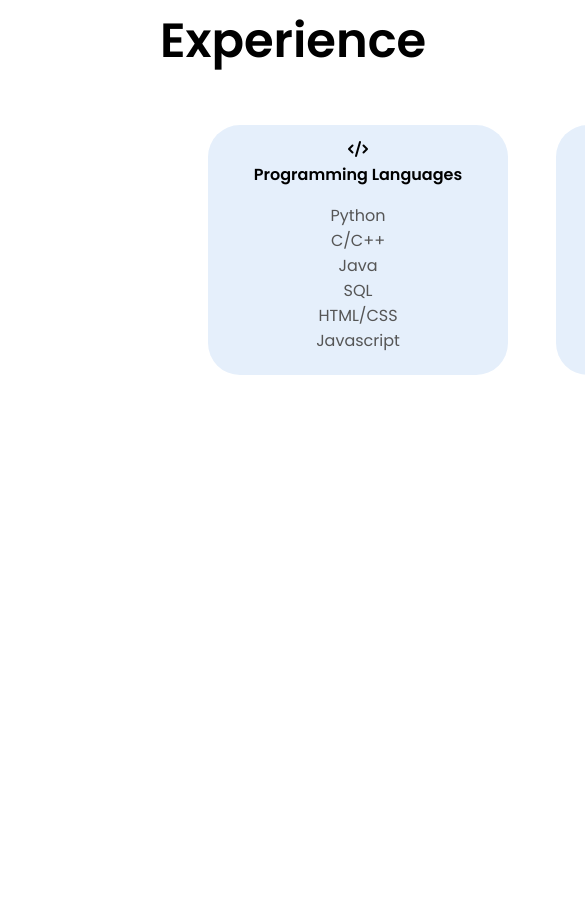
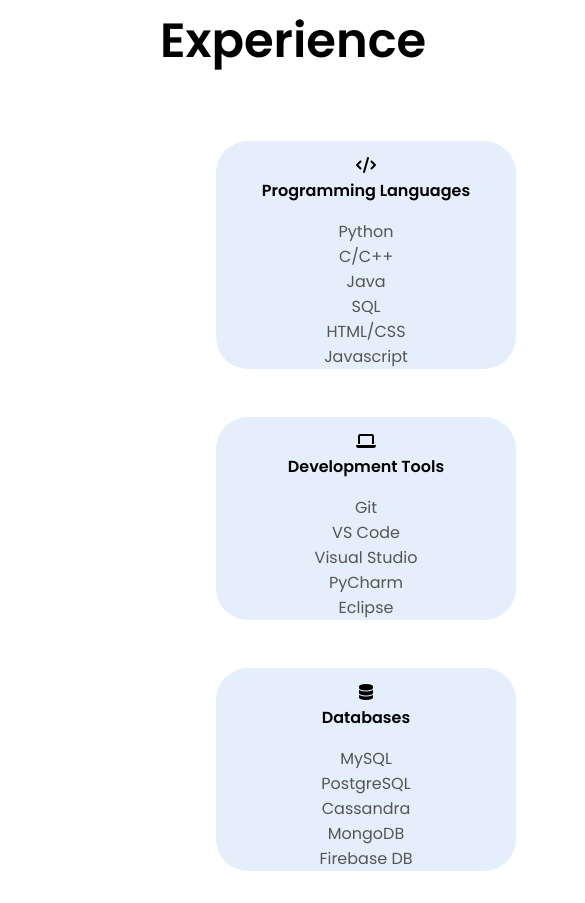
Before and after one commit to joycetsaao/Personal-Porfolio, a plain HTML site: page index.html in a window 390 px wide. Shown: the part 1803-2706 px from the top of the page, 585 px wide, since content can reach past the window. Before the commit the page ends 2527 px from the top, so only its background shows below. Drawn offline with Linux system fonts and the light colour scheme; a web font is replaced by a local one.

Commit message:
responsive experience section

```diff
--- a/index.html
+++ b/index.html
@@ -131,7 +131,7 @@ EMAIL: jwtsao@uci.edu
                 <p>VS Code</p>
                 <p>Visual Studio</p>
                 <p>PyCharm</p>
-                <p>EclipseS</p>
+                <p>Eclipse</p>
               </div>
             </article>
             <article class="databases-container">
--- a/responsive.css
+++ b/responsive.css
@@ -8,3 +8,14 @@
         display: flex;
     }
 }
+
+
+@media (max-width: 800px) {
+    .article-container {
+        flex-direction: column; /* Change to a column layout on smaller screens */
+    }
+
+    .article-container article {
+        max-width: 100%; /* Take up the full width on smaller screens */
+    }
+}
--- a/style.css
+++ b/style.css
@@ -344,6 +344,7 @@ section {
     height: 3rem;
     font-size: 2rem;
     background-color: white;
+    /* display: flex; */
 }
 
 .down-arrow:hover {
@@ -354,7 +355,7 @@ section {
     display: flex;
     flex-direction: row;
     justify-content: space-evenly;
-    width: autp;
+    width: auto;
     border: none;
     margin: 0 auto;
 }
@@ -366,7 +367,12 @@ section {
     /* border: 1px black solid; */
     background-color: rgb(229, 239, 251);
     border-radius: 2rem;
-    margin-left: 3rem;
+    margin-left: 3.5rem;
+    /* margin: 0 1rem; */
+    flex: 1;
+    max-width: 300px;
+    margin-top: 1rem;
+    margin-bottom: 2rem;
 }
 
 .article-container article i, div {
```
